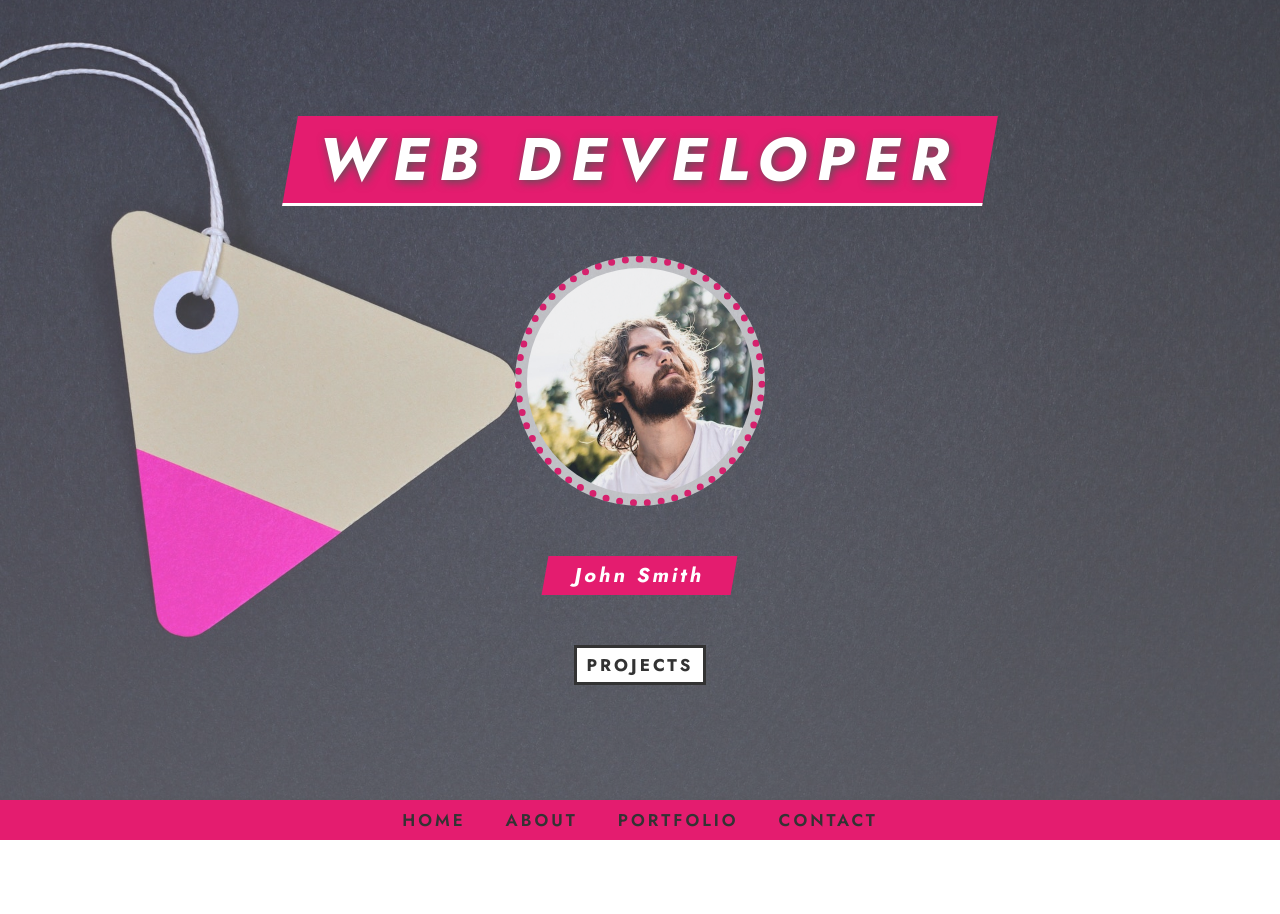
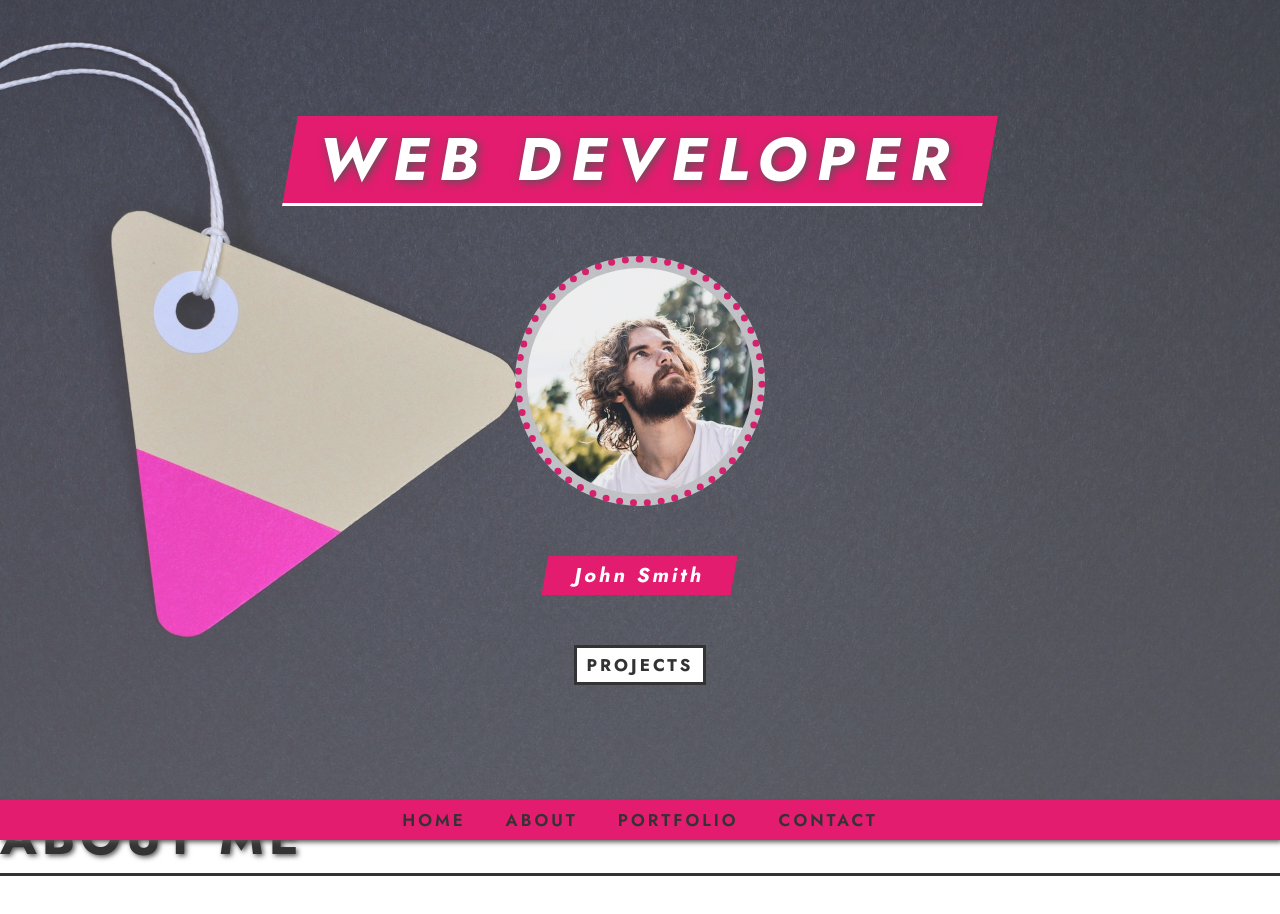
Before and after one commit to DiegoMutre/portfolio-design-react, a React (Create React App) app: page / in a window 1280 px wide. Shown: the top 914 px of the page. Before the commit the page ends 840 px from the top, so only its background shows below. Built offline with nearby package versions, Linux system fonts and the light colour scheme.

Commit message:
Add section heading style to global styles

```diff
--- a/src/index.css
+++ b/src/index.css
@@ -35,3 +35,13 @@ button {
     justify-content: center;
     align-items: center;
 }
+
+.section-heading {
+    font-size: 5rem;
+    color: #333;
+    text-transform: uppercase;
+    letter-spacing: 0.5rem;
+    margin-bottom: 15rem;
+    border-bottom: 0.3rem solid #333;
+    text-shadow: 0.2rem 0.2rem 0.5rem #555;
+}
```
